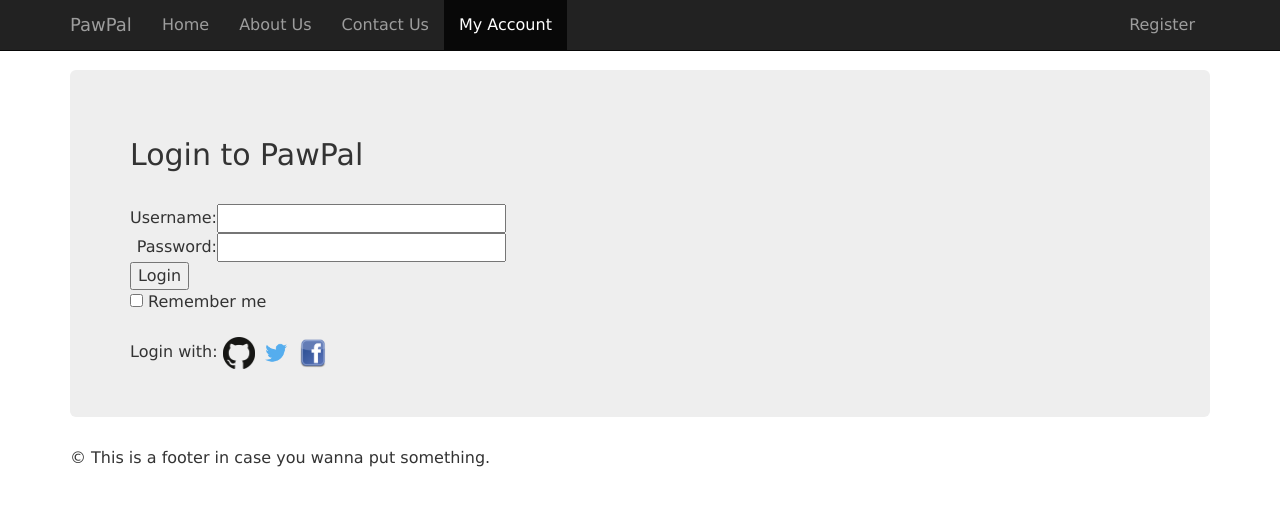
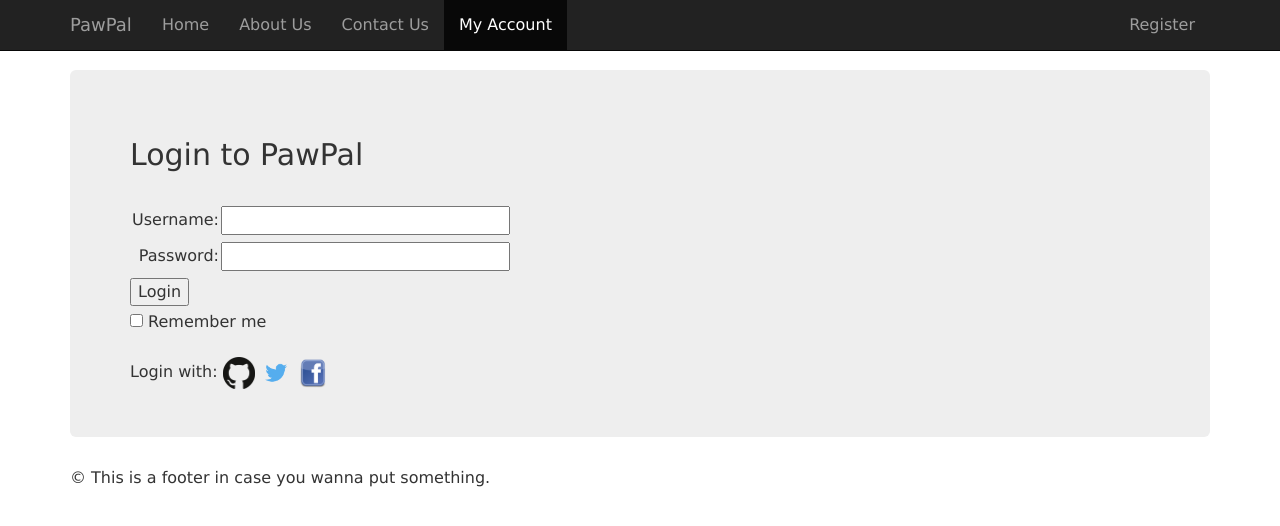
Before and after one commit to haradra/WAD2Proj, a Django app: page /pawpal/login/ in a window 1280 px wide. Shown: the top 526 px of the page. Run offline with Django 3.2, Linux system fonts and the light colour scheme; some libraries are stand-ins or nearby versions.

Commit message:
Updated login form css

```diff
--- a/pawpal_project/static/css/stylesheet.css
+++ b/pawpal_project/static/css/stylesheet.css
@@ -1,6 +1,6 @@
 body {
   /* Setting own fonts */
-  font-family: Verdana, Times New Roman, Sans-Serif;
+  font-family: Verdana, Helvetica, Sans-Serif;
   font-size: 16px;
 }
 #mainContainer {
@@ -73,6 +73,7 @@ body {
 
 .jumbotron {
     overflow: hidden;
+    text-align: justify;
 }
 
 .col-md-2 .btn {
@@ -82,3 +83,16 @@ body {
 .btn-group button{
     background-color:lightblue;
 }
+
+#login_form table{
+  border-spacing: 2px;
+  border-collapse: inherit;
+}
+
+#login_form td{
+  padding-bottom: 5px;
+}
+
+#login_form .login-button{
+  margin-bottom: 4px;
+}
--- a/pawpal_project/templates/pawpal/login.html
+++ b/pawpal_project/templates/pawpal/login.html
@@ -16,7 +16,7 @@
 		<br />
 	<form id="login_form" method="post" action="{% url 'login' %}">
 		{% csrf_token %}
-      <table>
+      <table class="login-table">
         <tr>
           <td align="right">Username:</td>
           <td align="left"><input type="text" name="username" value="" size="30"/></td>
@@ -26,7 +26,7 @@
           <td align="left"><input type="password" name="password" size="30"/></td>
         </tr>
       </table>
-		<input type="submit" value="Login" />
+		<input class="login-button" type="submit" value="Login" />
 		<br />
 		<input type="checkbox" name="remember-me"> Remember me<br />
 	</form>
```
Also changed, not shown: pawpal_project/templates/pawpal/home.html (+4 -3 lines).
